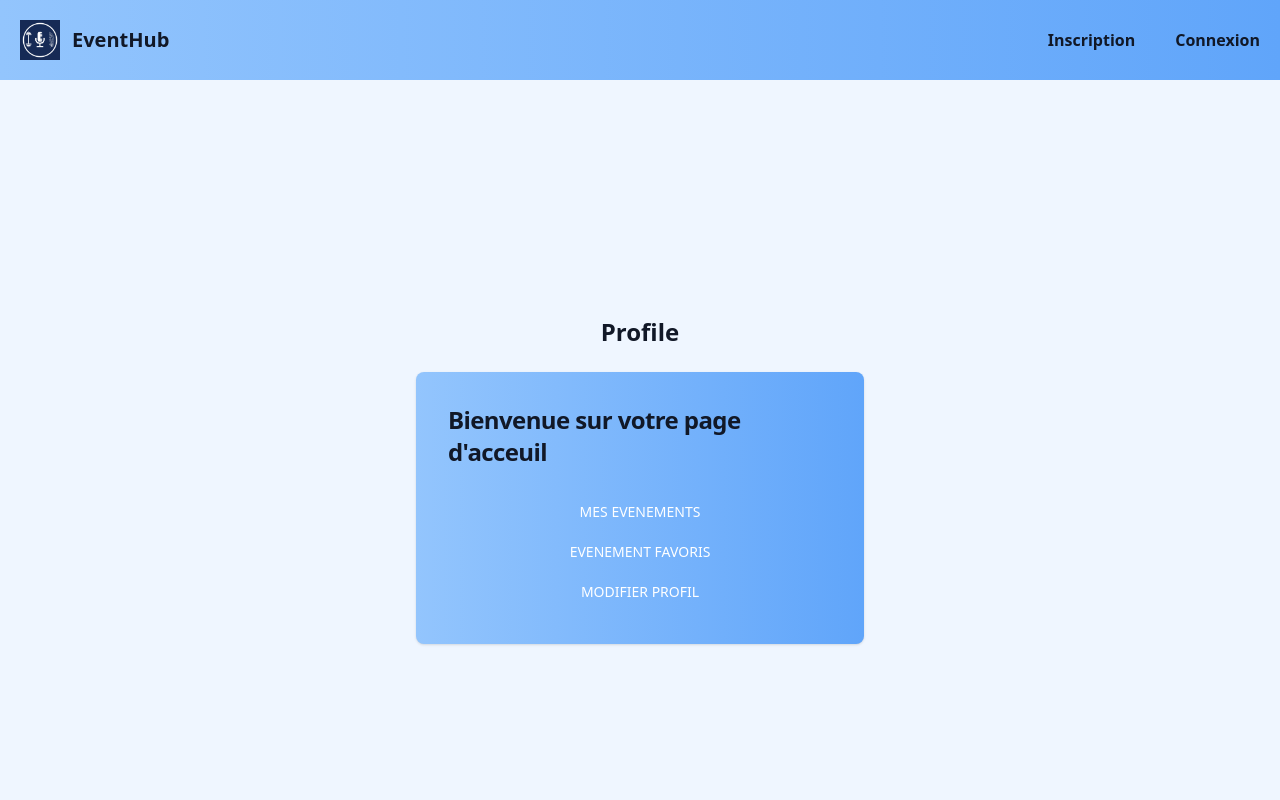
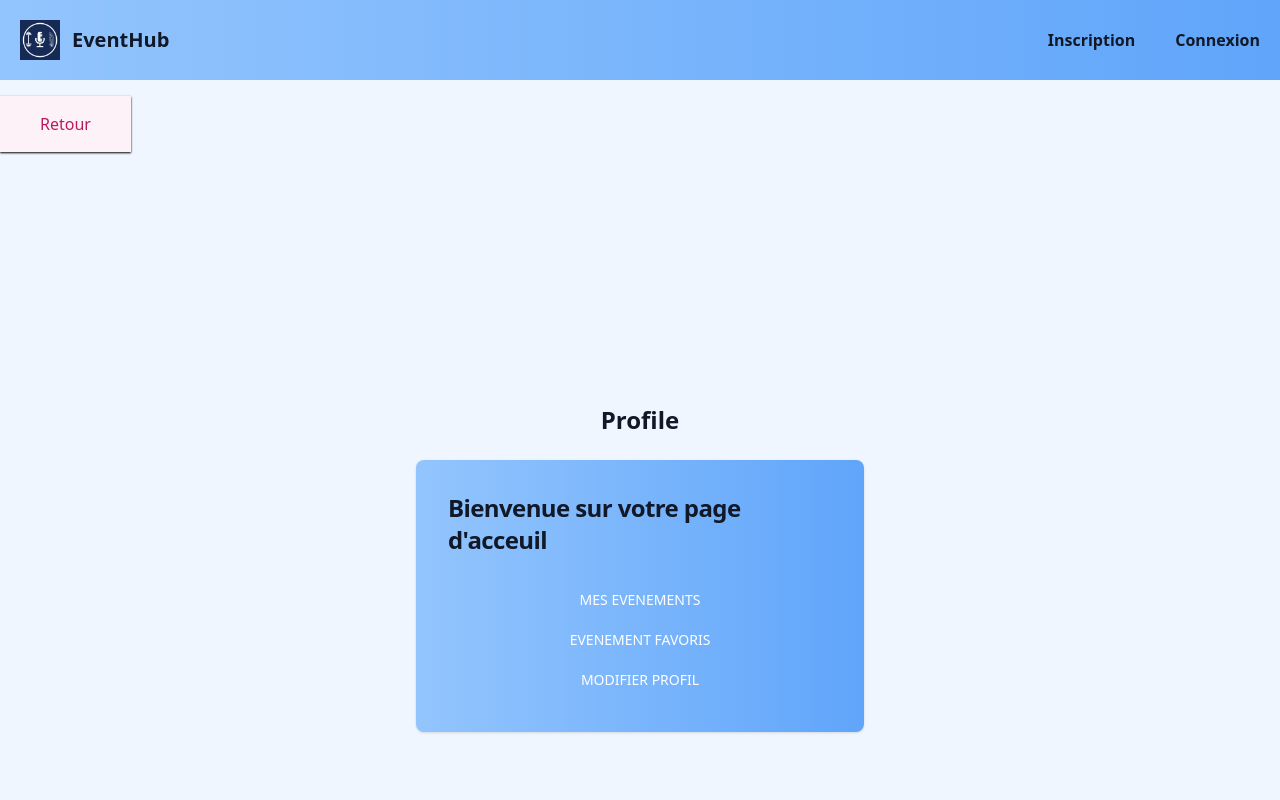
Before and after one commit to Sofie2ruelle/EventHub_Front, a React (Vite) app in the folder EventHub/: page /user-detail in a window 1280 px wide. Shown: the top 800 px of the page. Built offline with nearby package versions, Linux system fonts and the light colour scheme.

Commit message:
Ajout du boutton retour

```diff
--- a/EventHub/src/components/BackButton.jsx
+++ b/EventHub/src/components/BackButton.jsx
@@ -1,20 +1,20 @@
 import React from 'react'
 import { useNavigate } from 'react-router-dom'
 
-const BackButton = () => {
+const BackButton = ({path}) => {
 
     const navigate = useNavigate()
     const back =  () => {
-        navigate(-1)
-      }
-  return (
-    <button
+        console.log(path);
+        navigate(path)
+    }
+    return (
+        <button
         onClick={back}
-        className='py-4 px-10 bg-pink-50 text-pink-700 shadow-sm shadow-black hover:bg-pink-300 hover:text-gray-900'
-        >
+        className='py-4 px-10 bg-pink-50 text-pink-700 shadow-sm shadow-black hover:bg-pink-300 hover:text-gray-900'>
             Retour
         </button>
-  )
+)
 }
 
 export default BackButton
--- a/EventHub/src/pages/EditCreateEvent.jsx
+++ b/EventHub/src/pages/EditCreateEvent.jsx
@@ -78,7 +78,7 @@ export const EditCreateEvent = () => {
 
         <div>
         <div className='py-4'>
-            <BackButton />
+            <BackButton path={"/events/liste-evenements-utilisateur"} />
         </div>
         <section className="max-w-4xl mb-6 p-6 mx-auto rounded-md shadow-md bg-gradient-to-r from-blue-300 to-blue-400 mt-20">
         <h1 className="text-xl font-bold text-white capitalize dark:text-white">Création d'un événement</h1>
--- a/EventHub/src/pages/EventDetails.jsx
+++ b/EventHub/src/pages/EventDetails.jsx
@@ -43,7 +43,7 @@ const EventDetails = () => {
                 currentEvent && !loading ?
                     <>
                         <div className='py-4'>
-                            <BackButton />
+                            <BackButton path={"/events/liste-evenements-utilisateur"}/>
                         </div>
 
                         <div className="flex">
--- a/EventHub/src/pages/ListEventsUser.jsx
+++ b/EventHub/src/pages/ListEventsUser.jsx
@@ -58,7 +58,7 @@ export const ListEventsUser = () => {
     return (
     <div>
         <div className='py-4'>
-            <BackButton />
+            <BackButton path={"/user-detail"} />
         </div>
         <div className="container max-w-7xl mx-auto mt-8">
         <div className="mb-4">
--- a/EventHub/src/pages/UserDetail.jsx
+++ b/EventHub/src/pages/UserDetail.jsx
@@ -1,10 +1,15 @@
 import React from 'react'
 import { Link } from 'react-router-dom';
+import BackButton from '../components/BackButton';
 
 export const UserDetail = () => {
   const user=JSON.parse(localStorage.getItem("user"))
   console.log(user);
   return (
+    <div>
+    <div className='py-4'>
+        <BackButton path={"/"} />
+    </div>
     <section className="bg-blue-50 dark:bg-blue-900">
         <div className="flex flex-col items-center justify-center px-6 py-8 mx-auto md:h-screen lg:py-0">
         <a className="flex items-center mb-6 text-2xl font-semibold text-gray-900 dark:text-white">
@@ -19,12 +24,11 @@ export const UserDetail = () => {
                 <Link to="/events/liste-evenements-utilisateur"> <button className="w-full text-white bg-primary-600 hover:bg-sky-700 focus:ring-4 focus:outline-none focus:ring-purple-500 font-medium rounded-lg text-sm px-5 py-2.5 text-center dark:bg-primary-600 dark:hover:bg-primary-700 dark:focus:ring-primary-800">MES EVENEMENTS</button></Link>
                 <Link to="/fav-event"> <button className="w-full text-white bg-primary-600 hover:bg-sky-700 focus:ring-4 focus:outline-none focus:ring-purple-500 font-medium rounded-lg text-sm px-5 py-2.5 text-center dark:bg-primary-600 dark:hover:bg-primary-700 dark:focus:ring-primary-800">EVENEMENT FAVORIS</button></Link>
                 <Link to="/edit-profil"> <button className="w-full text-white bg-primary-600 hover:bg-sky-700 focus:ring-4 focus:outline-none focus:ring-purple-500 font-medium rounded-lg text-sm px-5 py-2.5 text-center dark:bg-primary-600 dark:hover:bg-primary-700 dark:focus:ring-primary-800">MODIFIER PROFIL</button></Link>
-
             </div>
         </div>
         </div>
         </div>
     </section>
-
+    </div>
   )
 }
```
Lines whose indentation alone changed are shown as unchanged.
